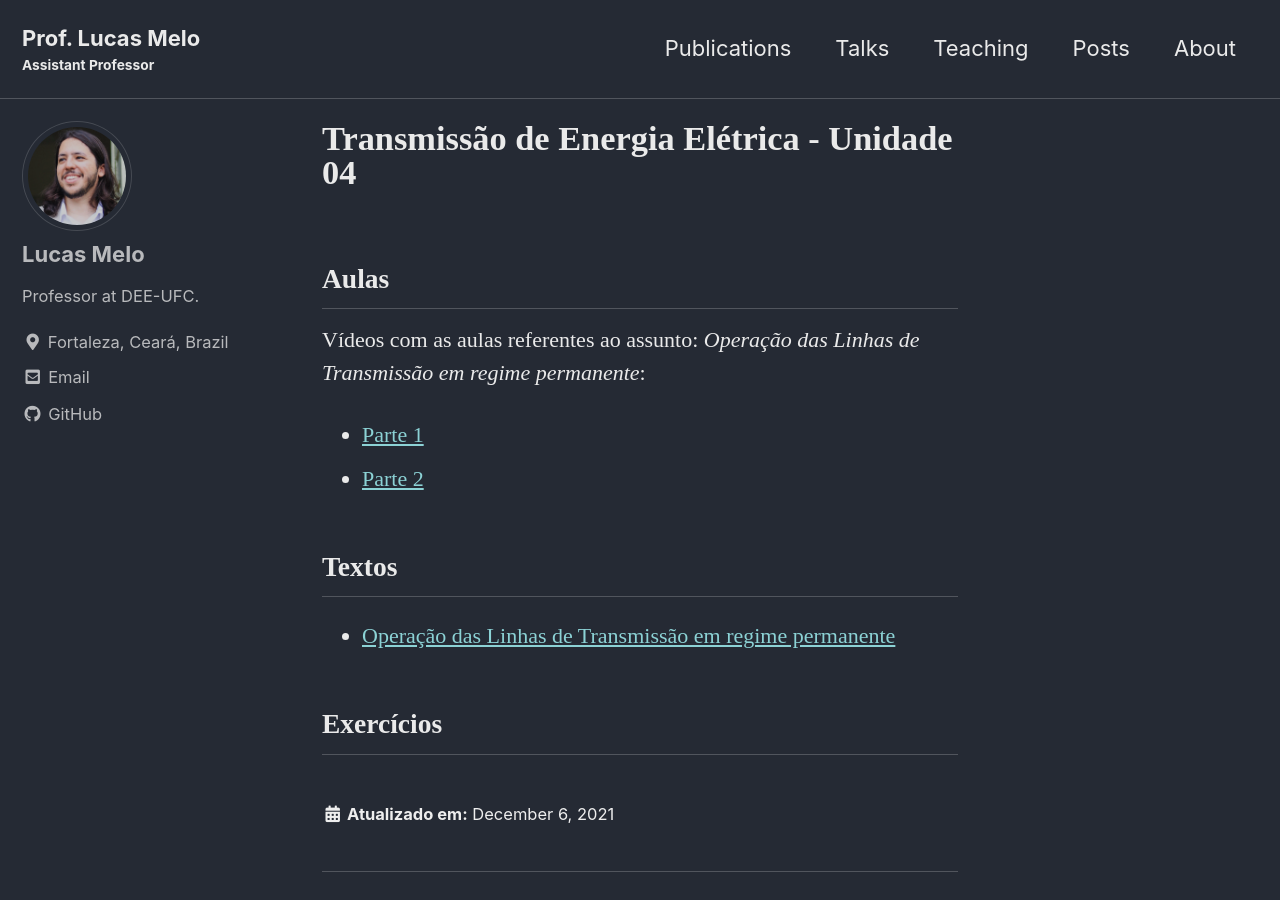
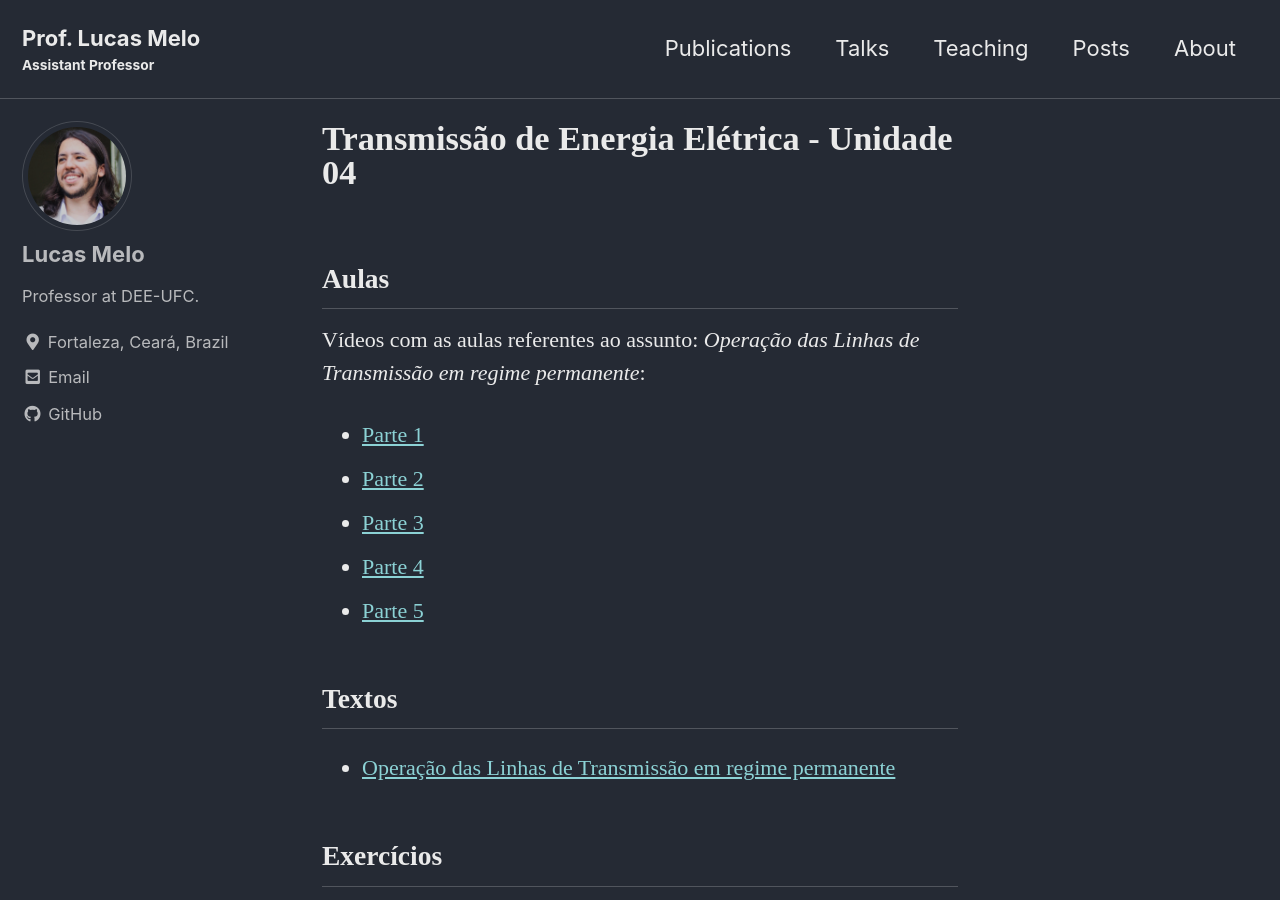
Before and after one commit to lucassm/lucassm.github.io, a Jekyll site: the page built from _teaching/TEE-2021-2/Unidade-04/index.md, in a window 1280 px wide and 900 px high. Built offline with Jekyll 4.4.1, drawn with Linux system fonts in a browser that asks for light colours; cached includes are drawn as plain includes; some web fonts are replaced.

Commit message:
UPDATE: TEE-2021-2 Unidade-04

```diff
--- a/_teaching/TEE-2021-2/Unidade-04/index.md
+++ b/_teaching/TEE-2021-2/Unidade-04/index.md
@@ -12,6 +12,9 @@ location: Fortaleza, Brazil
 Vídeos com as aulas referentes ao assunto: *Operação das Linhas de Transmissão em regime permanente*:
 - [Parte 1](https://drive.google.com/file/d/1ASr5Z7py-GTuPQvGYxrRF3HqKBjgMzlt/view?usp=drivesdk)
 - [Parte 2](https://drive.google.com/file/d/1-rwM-kjZsDcMF8WfuYfy3lG0NZXGCU0k/view?usp=drivesdk)
+- [Parte 3](https://drive.google.com/file/d/1_ONJFrZJPtqNO_0GFbKtNYqXA946MnuE/view?usp=drivesdk)
+- [Parte 4](https://drive.google.com/file/d/1WeIYTuiTURHKAPPd4j8NjS5F8vzlwGlO/view?usp=drivesdk)
+- [Parte 5](https://drive.google.com/file/d/17ETUUre1k5oCvOS0ylbutOq0M98y7Z5C/view?usp=drivesdk)
 
 ## Textos
 - [Operação das Linhas de Transmissão em regime permanente](https://drive.google.com/file/d/1IG3LDn_-7Fk0Hl8uqYBSH7KMOmW_EiU6/view?usp=drivesdk)
```
